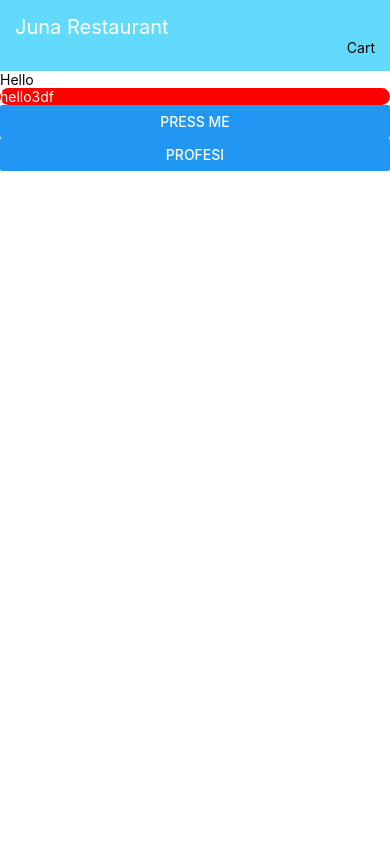
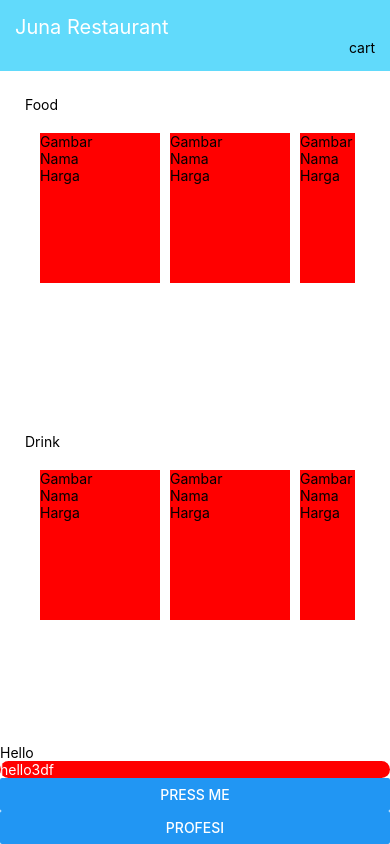
Before and after one commit to HarryRoll/TechTest, a React Native app: screen / in a window 390 px wide. Built offline with nearby package versions, Linux system fonts and the light colour scheme.

Commit message:
create menu component

```diff
--- a/App.js
+++ b/App.js
@@ -1,12 +1,17 @@
 import { Button, StyleSheet, Text, View, Alert, StatusBar } from 'react-native';
 
 import Header from './component/Header';
+import Menu from './component/Menu';
 
 export default function App() {
   return (
     <View style={styles.container}>
       <StatusBar style="auto" backgroundColor="#61dafb" />
-      <Header/>
+      <Header
+        logo="Juna Restaurant"
+        cart="cart"
+      />
+      <Menu/>
       <Text>Hello</Text>
       <Text style={styles.test}>hello3df</Text>
       <Button
--- a/component/Header.js
+++ b/component/Header.js
@@ -2,15 +2,18 @@ import { Text, View, StyleSheet, TouchableOpacity } from "react-native";
 
 import React from 'react'
 
-export default function Header() {
+export default function Header(props) {
   return (
     <View style={styles.header} >
         <Text style={styles.textHeader}>
-            Juna Restaurant
+           {props.logo}
         </Text>
-        <TouchableOpacity style={styles.cart}>
+        <TouchableOpacity
+            style={styles.cart}
+            onPress={()=>console.log("test")}
+            >
             <Text>
-                Cart
+                {props.cart}
             </Text>
         </TouchableOpacity>
     </View>
--- /dev/null
+++ b/component/Menu.js
@@ -0,0 +1,186 @@
+import { Text, View, StyleSheet, TouchableOpacity, ScrollView } from "react-native";
+
+function Menu() {
+  return (
+   <View style={styles.container}>
+        <View style={styles.menus}>
+            <Text>
+                Food
+            </Text>
+                <View style={styles.menuContent}>
+                    <ScrollView horizontal={true}>
+                        <TouchableOpacity onPress={()=>console.log("beli")}>
+                            <View style={styles.menu}>
+                                <Text>
+                                Gambar
+                                </Text>
+                                <Text>
+                                Nama
+                                </Text>
+                                <Text>
+                                Harga
+                                </Text>
+                            </View>
+                        </TouchableOpacity>
+                        <View style={styles.menu}>
+                            <Text>
+                            Gambar
+                            </Text>
+                            <Text>
+                            Nama
+                            </Text>
+                            <Text>
+                            Harga
+                            </Text>
+                        </View>
+                        <View style={styles.menu}>
+                            <Text>
+                            Gambar
+                            </Text>
+                            <Text>
+                            Nama
+                            </Text>
+                            <Text>
+                            Harga
+                            </Text>
+                        </View>
+                        <View style={styles.menu}>
+                            <Text>
+                            Gambar
+                            </Text>
+                            <Text>
+                            Nama
+                            </Text>
+                            <Text>
+                            Harga
+                            </Text>
+                        </View>
+                        <View style={styles.menu}>
+                            <Text>
+                            Gambar
+                            </Text>
+                            <Text>
+                            Nama
+                            </Text>
+                            <Text>
+                            Harga
+                            </Text>
+                        </View>
+                        <View style={styles.menu}>
+                            <Text>
+                            Gambar
+                            </Text>
+                            <Text>
+                            Nama
+                            </Text>
+                            <Text>
+                            Harga
+                            </Text>
+                        </View>
+                    </ScrollView>
+                </View>
+        </View>
+        <View style={styles.menus}>
+            <Text>
+                Drink
+            </Text>
+                <View style={styles.menuContent}>
+                <ScrollView horizontal={true}>
+                <TouchableOpacity onPress={()=>console.log("beli")}>
+                            <View style={styles.menu}>
+                                <Text>
+                                Gambar
+                                </Text>
+                                <Text>
+                                Nama
+                                </Text>
+                                <Text>
+                                Harga
+                                </Text>
+                            </View>
+                        </TouchableOpacity>
+                    <View style={styles.menu}>
+                        <Text>
+                        Gambar
+                        </Text>
+                        <Text>
+                        Nama
+                        </Text>
+                        <Text>
+                        Harga
+                        </Text>
+                    </View>
+                    <View style={styles.menu}>
+                        <Text>
+                        Gambar
+                        </Text>
+                        <Text>
+                        Nama
+                        </Text>
+                        <Text>
+                        Harga
+                        </Text>
+                    </View>
+                    <View style={styles.menu}>
+                        <Text>
+                        Gambar
+                        </Text>
+                        <Text>
+                        Nama
+                        </Text>
+                        <Text>
+                        Harga
+                        </Text>
+                    </View>
+                    <View style={styles.menu}>
+                        <Text>
+                        Gambar
+                        </Text>
+                        <Text>
+                        Nama
+                        </Text>
+                        <Text>
+                        Harga
+                        </Text>
+                    </View>
+                    </ScrollView>
+                </View>
+        </View>
+   </View>
+  )
+}
+
+const styles = StyleSheet.create({
+    container:{
+        flex : 1
+    },
+    menus: {
+        flex : 1,
+        backgroundColor: '#fff',
+        paddingHorizontal:15,
+        paddingTop:15,
+        paddingBottom :20,
+        margin: 10,
+        elevation : 10,
+    },
+    menuContent : {
+        flex : 1,
+        width: "100%",
+        backgroundColor: '#fff',
+        padding : 10,
+        elevation : 5,
+        borderRadius :10,
+        marginTop : 5,
+        overflow : 'hidden',
+        flexDirection : 'row',
+    },
+    menu : {
+        height : 150,
+        width : 120,
+        backgroundColor : 'red',
+        margin : 5,
+    },
+})
+
+
+export default Menu
```
